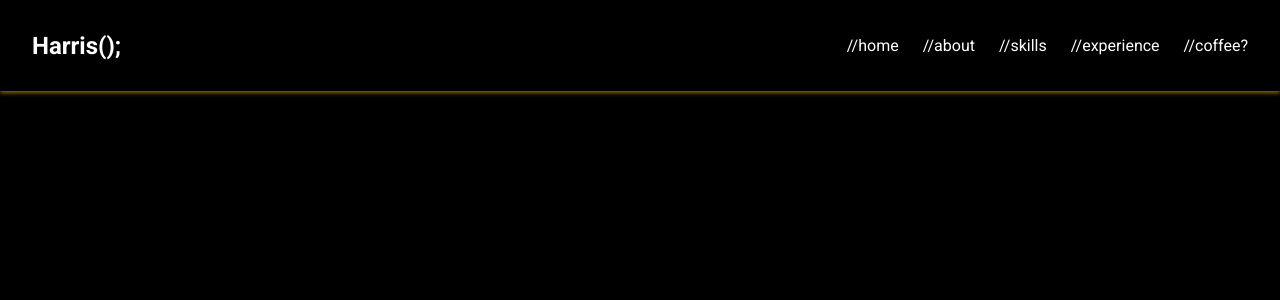
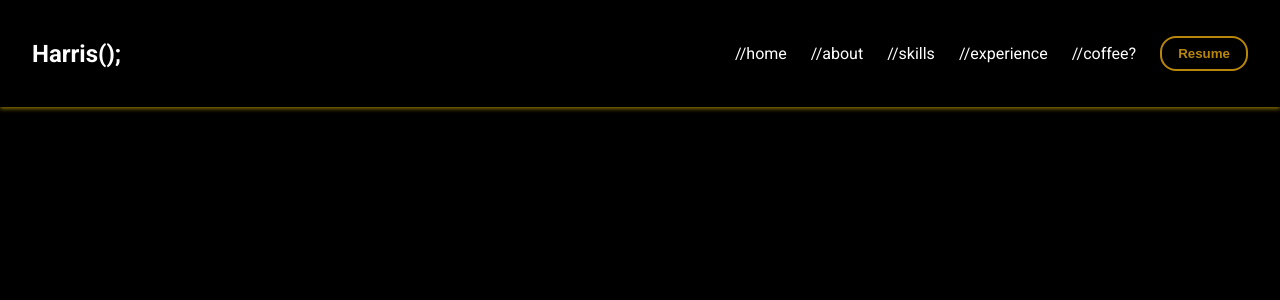
Before and after one commit to mxharryx/mohammed-harris, a Next.js app: page / in a window 1280 px wide. Shown: the top 300 px of the page. Built offline with nearby package versions, Linux system fonts and the light colour scheme.

Commit message:
Added Resume

```diff
--- a/components/Navbar.tsx
+++ b/components/Navbar.tsx
@@ -1,27 +1,35 @@
 import Link from 'next/link';
 import styles from '../styles/Navbar.module.scss'; // Import your styles
+import {motion} from 'framer-motion';
 
 const Navbar = () => {
     return (
         <nav className={styles.navbar}>
-            <div className={styles.logo}>Harris();</div>
+            <motion.div className={styles.logo} initial={{y:-10, opacity:0}} animate={{y:0, opacity:1}} transition={{duration:1}}>Harris();</motion.div>
+            <div>
             <ul className={styles.navLinks}>
-                <li>
+                <motion.li initial={{y:-10, opacity:0}} animate={{y:0, opacity:1}} transition={{duration:0.1, delay:0.1}}>
                     <Link href="/">//home</Link>
-                </li>
-                <li>
+                </motion.li>
+                <motion.li initial={{y:-10, opacity:0}} animate={{y:0, opacity:1}} transition={{duration:0.1, delay:0.2}}>
                     <Link href="/about">//about</Link>
-                </li>
-                <li>
+                </motion.li>
+                <motion.li initial={{y:-10, opacity:0}} animate={{y:0, opacity:1}} transition={{duration:0.1, delay:0.3}}>
                     <Link href="/Skills">//skills</Link>
-                </li>
-                <li>
+                </motion.li>
+                <motion.li initial={{y:-10, opacity:0}} animate={{y:0, opacity:1}} transition={{duration:0.1, delay:0.4}}>
                     <Link href="/Experience">//experience</Link>
-                </li>
-                <li>
+                </motion.li>
+                <motion.li initial={{y:-10, opacity:0}} animate={{y:0, opacity:1}} transition={{duration:0.1, delay:0.5}}>
                     <Link href="/Contact">//coffee?</Link>
-                </li>
+                </motion.li>
+                <a href="/assets/Resume-Harris.pdf" target="_blank">
+                    <motion.button className={styles.resumeButton} initial={{opacity:0}} animate={{opacity:1}} transition={{delay:0.5}} >Resume</motion.button>
+                </a>
             </ul>
+
+            </div>
+
         </nav>
     );
 };
--- a/styles/Navbar.module.scss
+++ b/styles/Navbar.module.scss
@@ -24,6 +24,7 @@
     .navLinks {
         list-style: none;
         display: flex;
+        align-items: center;
         gap: 1.5rem;
 
         li {
@@ -43,4 +44,59 @@
             }
         }
     }
+
+    .resumeButton {
+        position: relative;
+        background-color: #000000;
+        /* Black background */
+        color: #B8860B;
+        /* Dark gold text */
+        border: 2px solid #B8860B;
+        padding: 0.5rem 1rem;
+        border-radius: 1rem;
+        cursor: pointer;
+        font-weight: bold;
+        overflow: hidden;
+        z-index: 1;
+        transition: color 0.3s ease-in-out;
+
+        &::before,
+        &::after {
+            content: '';
+            position: absolute;
+            width: calc(100% + 4px);
+            height: calc(100% + 4px);
+            border: 2px solid #FFD700;
+            opacity: 0;
+            transition: opacity 0.3s ease-in-out;
+        }
+
+        &::before {
+            top: -2px;
+            left: -2px;
+            border-right: none;
+            border-bottom: none;
+        }
+
+        &::after {
+            bottom: -2px;
+            right: -2px;
+            border-left: none;
+            border-top: none;
+        }
+
+        &:hover {
+            color: #FFD700;
+            //box-shadow: 0 0 15px 3px rgba(255, 215, 0, 0.7);
+
+            &::before,
+            &::after {
+                opacity: 1;
+                width: 100%;
+                height: 100%;
+                border-color: #FFD700;
+            }
+        }
+    }
+
 }
```
Also changed, not shown: 1 other file (tests, documents, lock files or other folders).
